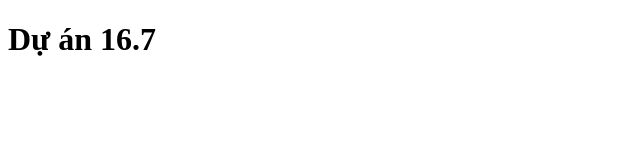
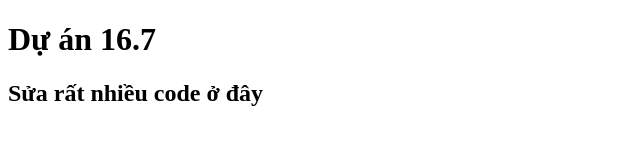
Before and after one commit to LeHoangQuocDai/Duan16.7, a plain HTML site: page index.html in a window 1280 px wide. Shown: the whole page, without its empty margins (0-640 px from the left). Drawn offline with Linux system fonts and the light colour scheme.

Commit message:
1.Sửa code lần 1

```diff
--- a/index.html
+++ b/index.html
@@ -7,5 +7,6 @@
   </head>
   <body>
     <h1>Dự án 16.7</h1>
+    <h2>Sửa rất nhiều code ở đây</h2>
   </body>
 </html>
```
